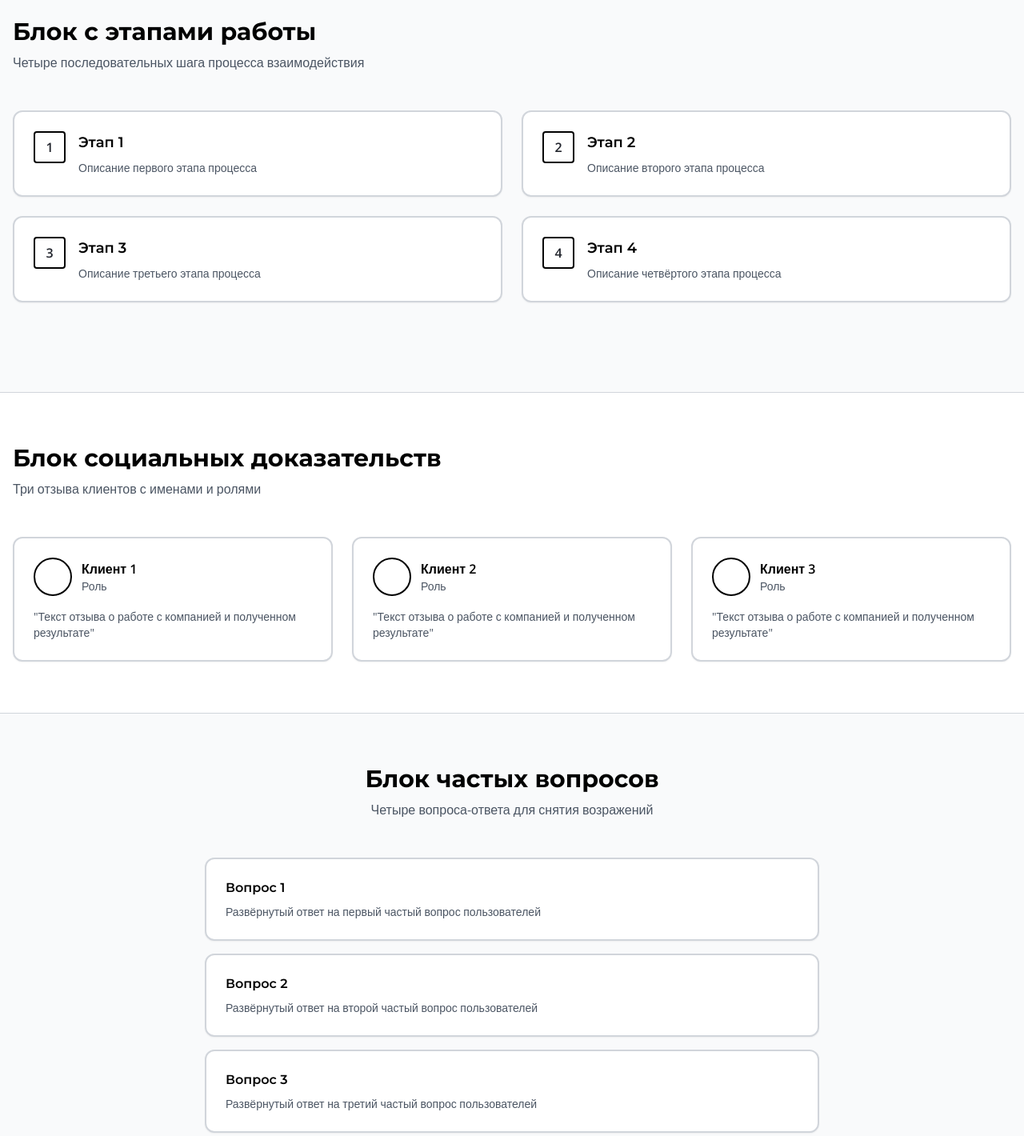
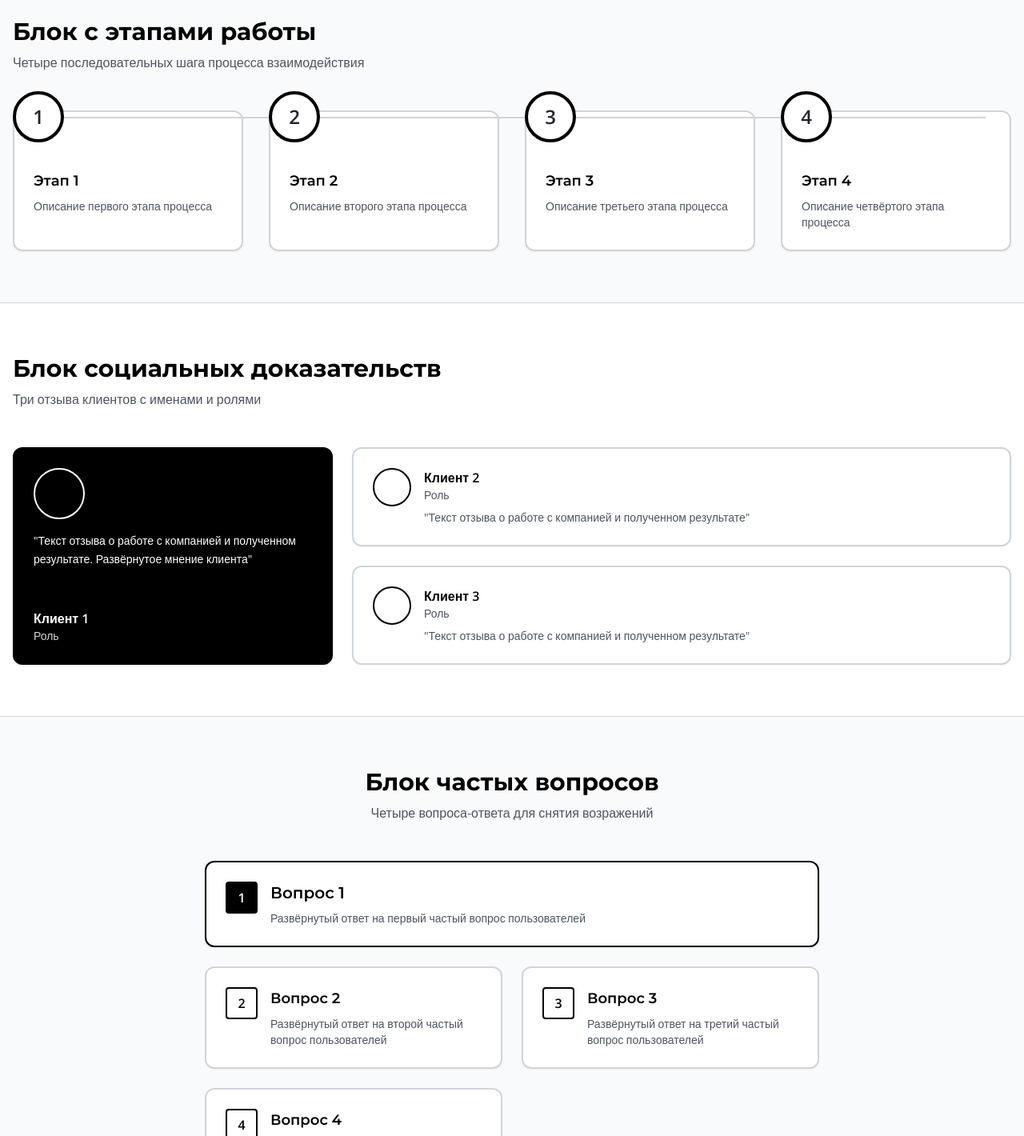
Before and after one commit to pr-poehali-dev/housing-landing-development, a React (Vite) app: page / in a window 1280 px wide. Shown: the part 3080-4500 px from the top of the page at 80% size. Built offline with nearby package versions, Linux system fonts and the light colour scheme.

Commit message:
Магия кода пробуждается

```diff
--- a/src/pages/Index.tsx
+++ b/src/pages/Index.tsx
@@ -227,27 +227,28 @@ const Index = () => {
             <p className="text-gray-600">Четыре последовательных шага процесса взаимодействия</p>
           </div>
 
-          <div className="grid md:grid-cols-2 gap-6 mb-12">
+          <div className="relative">
+            <div className="grid md:grid-cols-4 gap-8">
               {[
                 { title: 'Этап 1', desc: 'Описание первого этапа процесса' },
                 { title: 'Этап 2', desc: 'Описание второго этапа процесса' },
                 { title: 'Этап 3', desc: 'Описание третьего этапа процесса' },
                 { title: 'Этап 4', desc: 'Описание четвёртого этапа процесса' }
               ].map((item, i) => (
-              <Card key={i} className="border-2 border-gray-300 bg-white">
-                <CardContent className="pt-6">
-                  <div className="flex gap-4">
-                    <div className="w-10 h-10 border-2 border-black rounded flex items-center justify-center font-bold flex-shrink-0">
+                <div key={i} className="relative">
+                  <div className="absolute -top-6 left-0 w-16 h-16 border-4 border-black bg-white rounded-full flex items-center justify-center text-2xl font-bold z-10">
                     {i + 1}
                   </div>
-                    <div>
+                  <Card className="border-2 border-gray-300 bg-white pt-12 h-full">
+                    <CardContent className="pt-6">
                       <h3 className="text-lg font-semibold mb-2 text-black">{item.title}</h3>
                       <p className="text-gray-600 text-sm">{item.desc}</p>
-                    </div>
-                  </div>
                     </CardContent>
                   </Card>
+                </div>
               ))}
+            </div>
+            <div className="hidden md:block absolute top-2 left-8 right-8 h-0.5 bg-gray-300 -z-0"></div>
           </div>
         </div>
       </section>
@@ -259,22 +260,38 @@ const Index = () => {
             <p className="text-gray-600">Три отзыва клиентов с именами и ролями</p>
           </div>
 
-          <div className="grid md:grid-cols-3 gap-6">
+          <div className="grid md:grid-cols-6 gap-6">
+            <Card className="border-2 border-black bg-black text-white md:col-span-2 md:row-span-2">
+              <CardContent className="pt-6 h-full flex flex-col justify-between">
+                <div>
+                  <div className="w-16 h-16 border-2 border-white rounded-full mb-4"></div>
+                  <p className="text-sm mb-4 leading-relaxed">"Текст отзыва о работе с компанией и полученном результате. Развёрнутое мнение клиента"</p>
+                </div>
+                <div>
+                  <p className="font-semibold">Клиент 1</p>
+                  <p className="text-sm text-gray-300">Роль</p>
+                </div>
+              </CardContent>
+            </Card>
+
             {[
-              { name: 'Клиент 1', role: 'Роль', text: 'Текст отзыва о работе с компанией и полученном результате' },
               { name: 'Клиент 2', role: 'Роль', text: 'Текст отзыва о работе с компанией и полученном результате' },
               { name: 'Клиент 3', role: 'Роль', text: 'Текст отзыва о работе с компанией и полученном результате' }
             ].map((review, i) => (
-              <Card key={i} className="border-2 border-gray-300">
+              <Card key={i} className="border-2 border-gray-300 md:col-span-4">
                 <CardContent className="pt-6">
-                  <div className="flex items-center gap-3 mb-4">
-                    <div className="w-12 h-12 border-2 border-black rounded-full"></div>
+                  <div className="flex items-start gap-4">
+                    <div className="w-12 h-12 border-2 border-black rounded-full flex-shrink-0"></div>
+                    <div className="flex-grow">
+                      <div className="flex items-center justify-between mb-2">
                         <div>
                           <p className="font-semibold text-black">{review.name}</p>
                           <p className="text-sm text-gray-600">{review.role}</p>
                         </div>
                       </div>
                       <p className="text-sm text-gray-600">"{review.text}"</p>
+                    </div>
+                  </div>
                 </CardContent>
               </Card>
             ))}
@@ -290,17 +307,30 @@ const Index = () => {
               <p className="text-gray-600">Четыре вопроса-ответа для снятия возражений</p>
             </div>
 
-            <div className="space-y-4">
+            <div className="grid md:grid-cols-2 gap-6">
               {[
                 { q: 'Вопрос 1', a: 'Развёрнутый ответ на первый частый вопрос пользователей' },
                 { q: 'Вопрос 2', a: 'Развёрнутый ответ на второй частый вопрос пользователей' },
                 { q: 'Вопрос 3', a: 'Развёрнутый ответ на третий частый вопрос пользователей' },
                 { q: 'Вопрос 4', a: 'Развёрнутый ответ на четвёртый частый вопрос пользователей' }
               ].map((item, i) => (
-                <Card key={i} className="border-2 border-gray-300 bg-white">
+                <Card key={i} className={`border-2 bg-white ${
+                  i === 0 ? 'border-black md:col-span-2' : 'border-gray-300'
+                }`}>
                   <CardContent className="p-6">
-                    <h3 className="font-semibold text-black mb-2">{item.q}</h3>
+                    <div className="flex items-start gap-4">
+                      <div className={`w-10 h-10 flex-shrink-0 rounded flex items-center justify-center font-bold ${
+                        i === 0 ? 'bg-black text-white' : 'border-2 border-black text-black'
+                      }`}>
+                        {i + 1}
+                      </div>
+                      <div className="flex-grow">
+                        <h3 className={`font-semibold mb-2 ${
+                          i === 0 ? 'text-xl text-black' : 'text-lg text-black'
+                        }`}>{item.q}</h3>
                         <p className="text-sm text-gray-600">{item.a}</p>
+                      </div>
+                    </div>
                   </CardContent>
                 </Card>
               ))}
```
Lines whose indentation alone changed are shown as unchanged.
